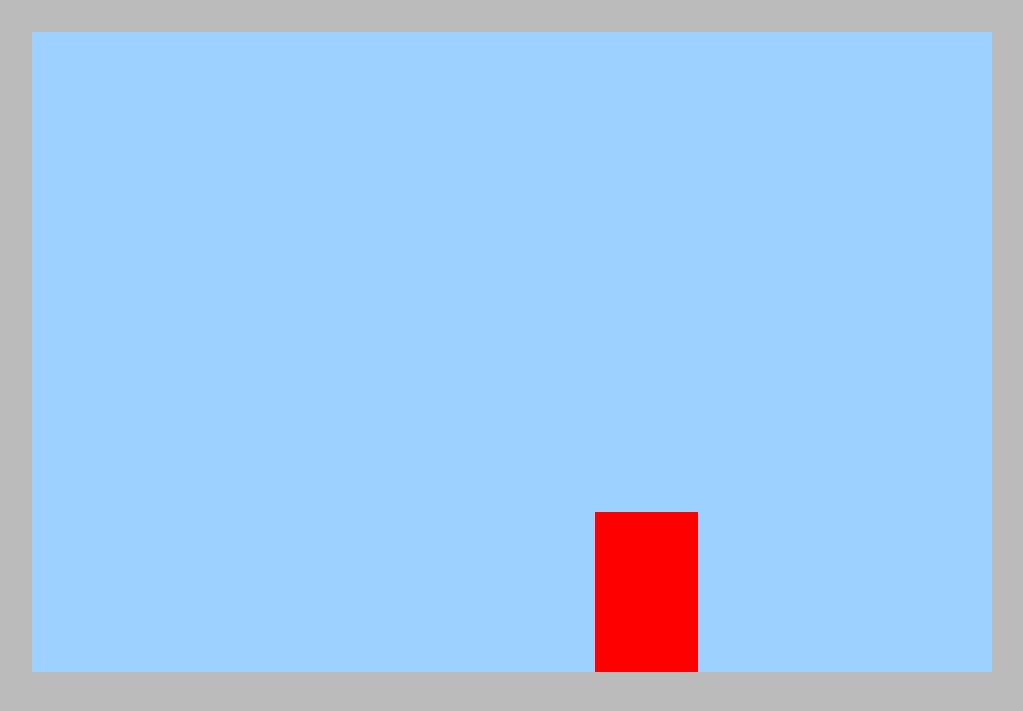
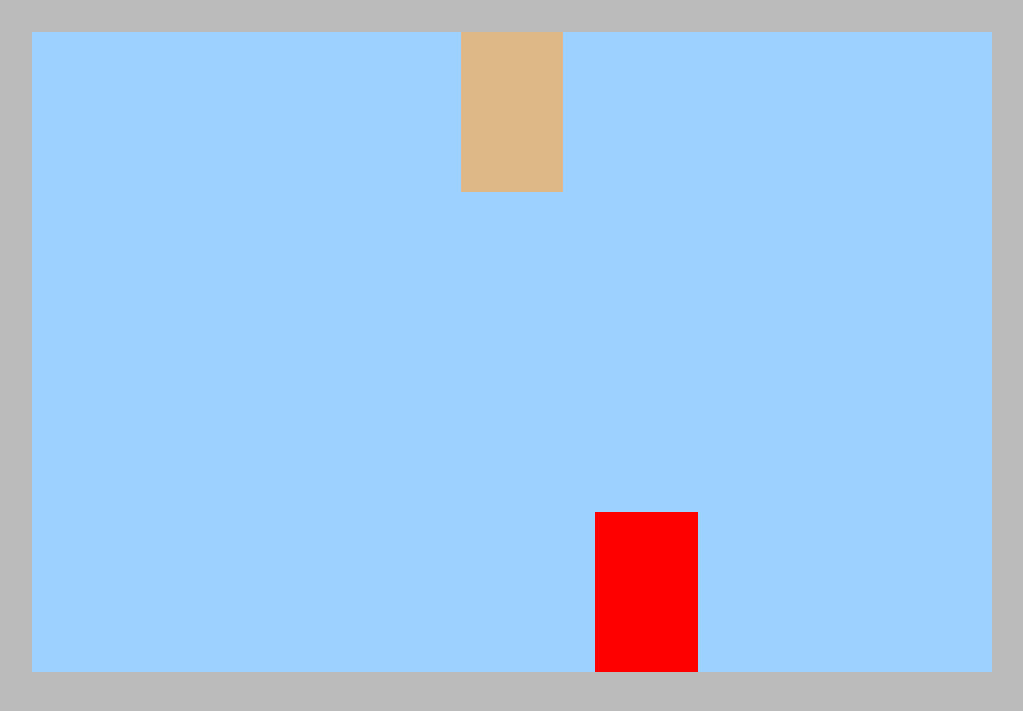
Before and after one commit to Casperavr/timberman-js-game, a plain HTML site: page index.html in a window 1280 px wide. Shown: the part 75-786 px from the top of the page, without its empty margins (128-1151 px from the left). Drawn offline with Linux system fonts and the light colour scheme.

Commit message:
add tree class and element including dom implementation, begin with branch element of treeclass

```diff
--- a/index.html
+++ b/index.html
@@ -14,6 +14,7 @@
     </section>
 
     <script src="./src/player.js"></script>
+    <script src="./src/tree.js"></script>
     <script src="./src/index.js"></script>
 </body>
 </html>
--- a/src/index.js
+++ b/src/index.js
@@ -1,12 +1,14 @@
 // create instances
 const myLumberjack = new Player();
+const firstLog = new TreeLog(1);
 
 //global variables
 
 
-
 /* functionality    -   -   -   -   -   -   -   -   -   -*/
 
+
+// interaction
 document.addEventListener("keydown", (event) => {
     console.log(event.code)
     if(event.code === 'ArrowLeft'){
@@ -33,3 +35,7 @@ document.addEventListener("keydown", (event) => {
         myLumberjack.moveRight();
     }
 });
+
+
+
+//log movement
--- /dev/null
+++ b/src/tree.js
@@ -0,0 +1,33 @@
+class TreeLog{
+    constructor(branchpos){
+        this.width = 8;
+        this.height = 20;
+        this.positionX = 33.5;
+        this.positionY = 60;
+        this.branchPosition = branchpos;
+
+        this.createtreeElement();
+    }
+
+    createtreeElement(){
+        this.treeElement = document.createElement("div");
+
+        this.treeElement.id = "tree-log";
+        this.treeElement.style.width = `${this.width}vw`;
+        this.treeElement.style.height = `${this.height}vh`;
+        this.treeElement.style.left = `${this.positionX}vw`;
+        this.treeElement.style.bottom = `${this.positionY}vh`;
+
+        const boardElement = document.getElementById("board");
+        boardElement.appendChild(this.treeElement);
+    }
+
+    createBranchElement(){
+        this.branchElement = document.createElement("div")
+    }
+
+    moveDown(){
+        this.positionY -= 20;
+        this.treeElement.style.bottom = `${this.positionY}vh`;
+    }
+}
--- a/styles/style.css
+++ b/styles/style.css
@@ -30,3 +30,8 @@ section {
     background-color: red;
     position: absolute;
 }
+
+#tree-log {
+    background-color: burlywood;
+    position: absolute;
+}
```
